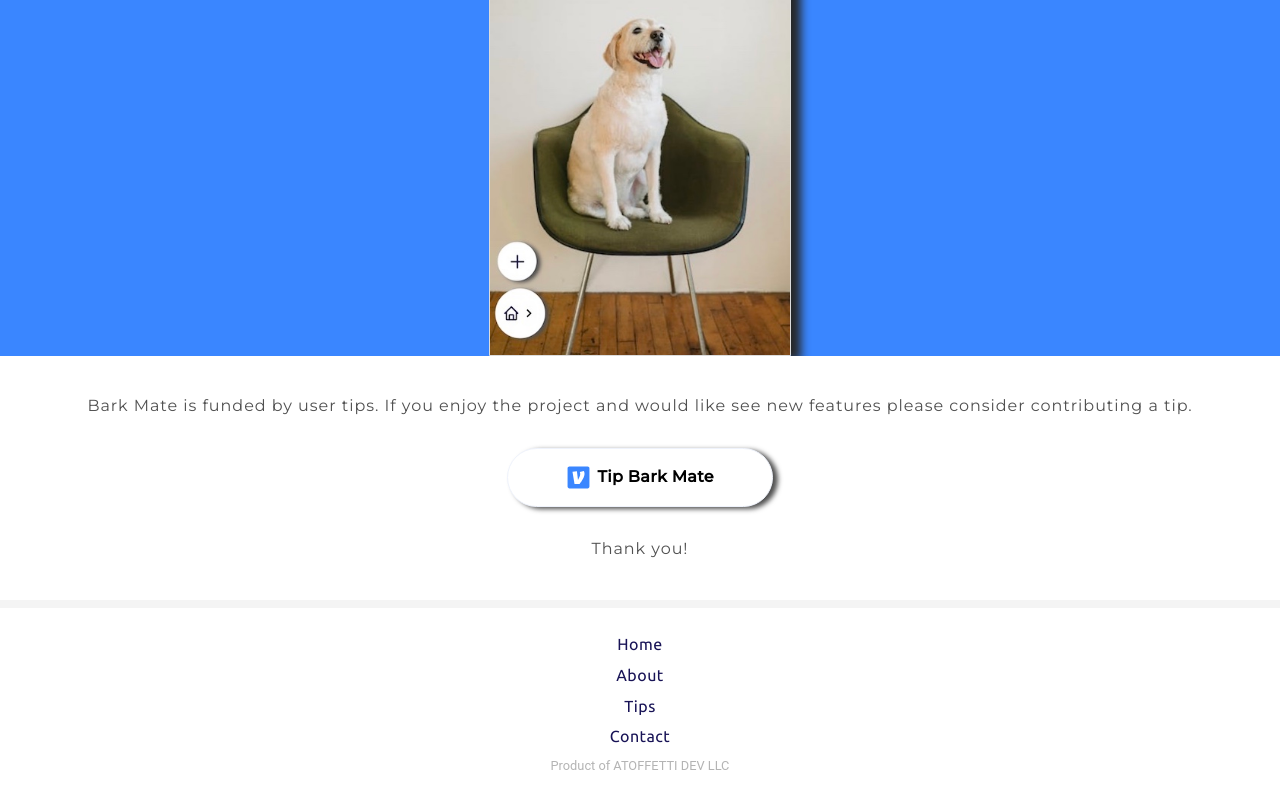
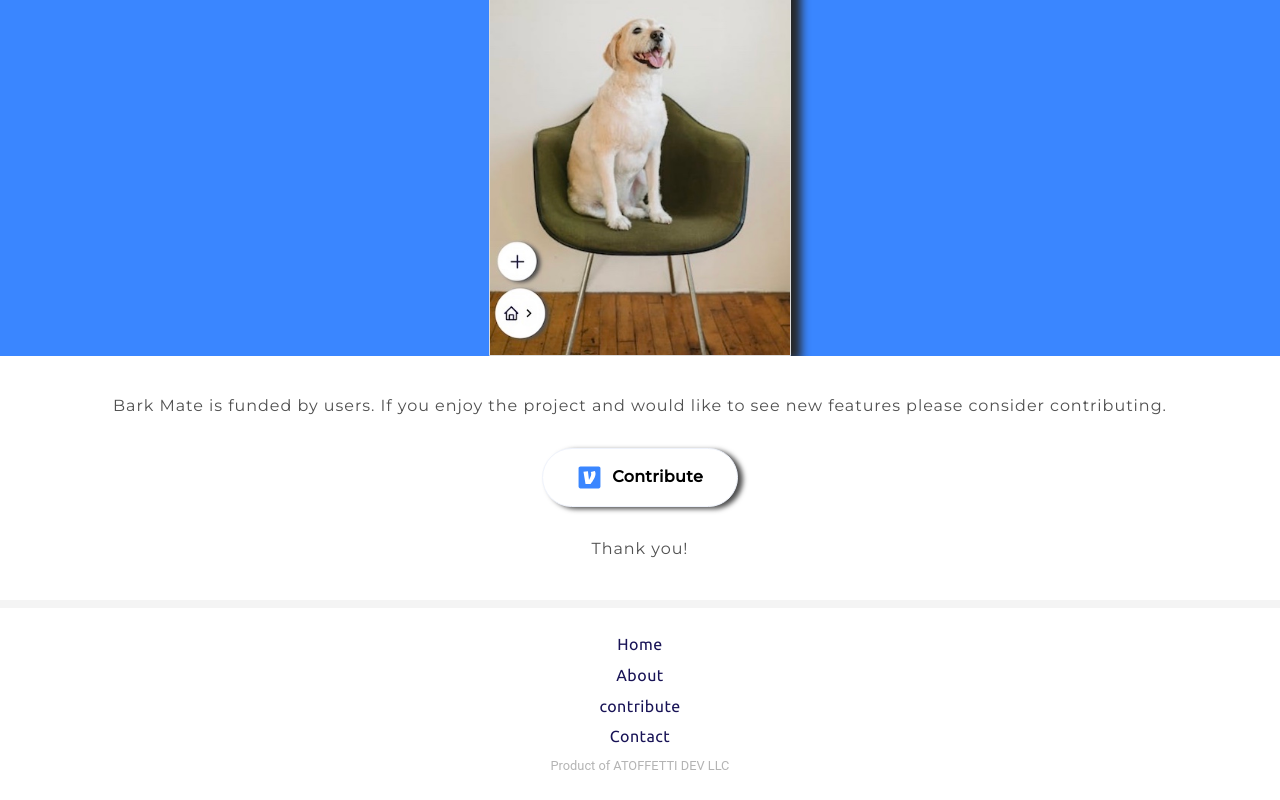
Before and after one commit to anthonyss09/BarkMate, a React (Create React App) app in the folder client/: page / in a window 1280 px wide. Shown: the part 1530-2330 px from the top of the page. Built offline with nearby package versions, Linux system fonts and the light colour scheme; a web font is replaced by a local one.

Commit message:
tip terminology switched to contributions

```diff
--- a/client/src/app/Footer.js
+++ b/client/src/app/Footer.js
@@ -13,7 +13,7 @@ export default function Footer() {
             About
           </Link>
           <Link to="/payment" className="link">
-            Tips
+            contribute
           </Link>
           <Link to="/contact" className="link">
             Contact
--- a/client/src/assets/wrappers/FormContactW.js
+++ b/client/src/assets/wrappers/FormContactW.js
@@ -16,6 +16,8 @@ const Wrapper = styled.section`
     font-size: 1rem;
     margin-top: -1.6rem;
     letter-spacing: 0.05rem;
+    margin-bottom: 1rem;
+    // border: 2px solid black;
   }
   .form-main {
     padding-top: 4rem;
--- a/client/src/assets/wrappers/SectionLandingW.js
+++ b/client/src/assets/wrappers/SectionLandingW.js
@@ -32,14 +32,12 @@ const Wrapper = styled.section`
   }
   .btn-tip {
     margin-bottom: 2rem;
-    width: 200px;
+    width: 130px;
     margin: 2rem auto;
-    border-radius: 0;
     display: flex;
     font-size: 1rem;
     display: flex;
-    justify-content: center;
-    border-radius: 1rem;
+    justify-content: space-around;
     border-radius: 2rem;
   }
   h1 {
--- a/client/src/components/ContactForm.js
+++ b/client/src/components/ContactForm.js
@@ -159,6 +159,7 @@ export default function ConctactForm() {
           <button className="btn btn-contact" onClick={handleSendEmail}>
             Send email
           </button>
+          <span className="llc">Product of ATOFFETTI DEV LLC</span>
         </div>
       </section>
     </Wrapper>
--- a/client/src/components/SectionLanding.js
+++ b/client/src/components/SectionLanding.js
@@ -156,12 +156,12 @@ export default function SectionLanding() {
         <div className="section-landing-center section-landing-center-column">
           {" "}
           <h1 className="second-heading">
-            Bark Mate is funded by user tips. If you enjoy the project and would
-            like see new features please consider contributing a tip.
+            Bark Mate is funded by users. If you enjoy the project and would
+            like to see new features please consider contributing.
             <br />
             <Link to="/payment" className="link btn btn-tip">
               <IoLogoVenmo size={25} className="icon-venmo" />
-              Tip Bark Mate
+              Contribute
             </Link>
             Thank you!
           </h1>
```
